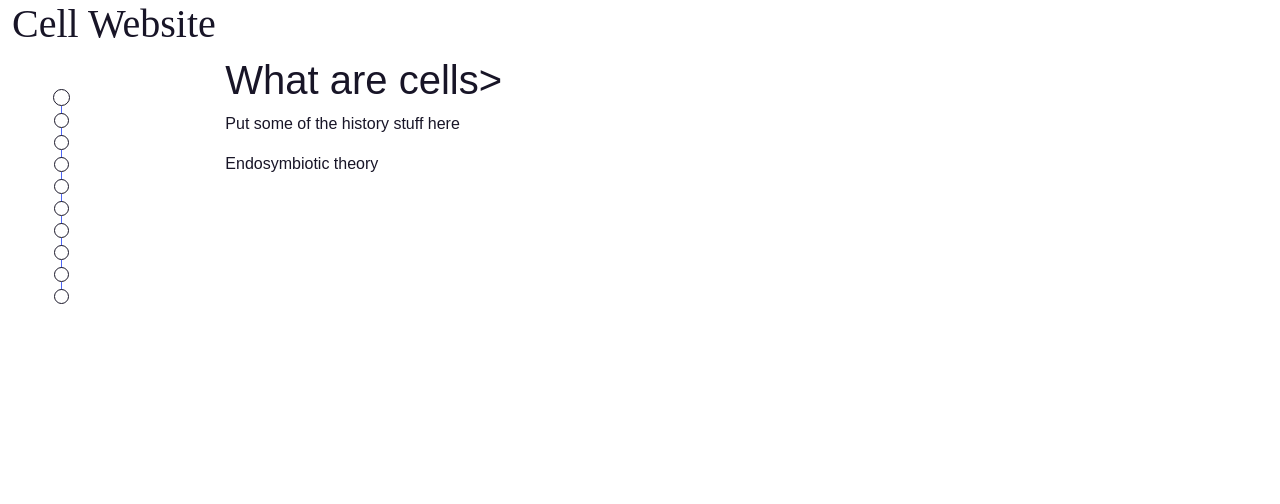
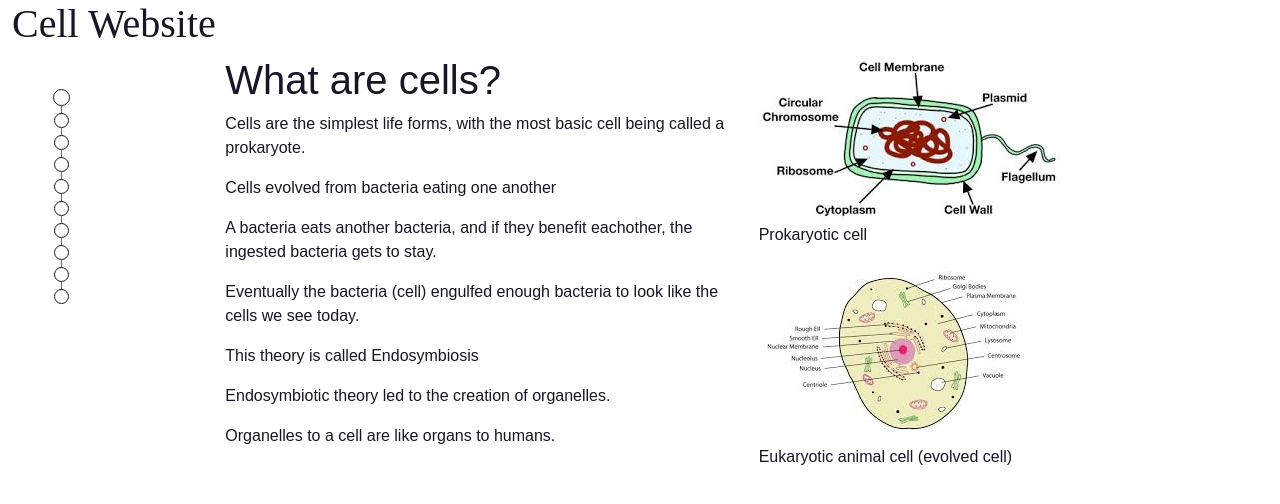
Before and after one commit to PringlesArePickles/ShopiroCellWebsite, a Flask app: page / in a window 1280 px wide. Shown: the part 56-560 px from the top of the page. Run offline with Flask 3, Linux system fonts and the light colour scheme; some web fonts are replaced.

Commit message:
Made it so that you can have multiple columns within one page. Ex there are 2 elements with "page1" id that make up the whole of page 1.

```diff
--- a/Website/static/style.css
+++ b/Website/static/style.css
@@ -161,3 +161,20 @@ li {
   font-weight: 400;
   font-style: normal;
 }
+
+table {
+  border-radius: 5px !important;
+  display: flex;
+  justify-content: space-between;
+}
+
+td {
+  border: 1px solid #ddd;
+  padding: 8px;
+}
+
+th {
+  border: 1px solid #ddd;
+  padding: 8px;
+  background-color: #bababa;
+}
--- a/Website/templates/index.html
+++ b/Website/templates/index.html
@@ -82,13 +82,35 @@
         </div>
     </div>
     <div class="col position-relative" id="page1">
-        <h1>What are cells></h1>
-        <p>Put some of the history stuff here</p>
-        <p>Endosymbiotic theory</p>
+        <h1>What are cells?</h1>
+        <p>Cells are the simplest life forms, with the most basic cell being called a prokaryote. </p>
+        <p>Cells evolved from bacteria eating one another</p>
+        <p>A bacteria eats another bacteria, and if they benefit eachother, the ingested bacteria gets to stay.</p>
+        <p>Eventually the bacteria (cell) engulfed enough bacteria to look like the cells we see today.</p>
+        <p>This theory is called Endosymbiosis</p>
+        <p>Endosymbiotic theory led to the creation of organelles.</p>
+        <p>Organelles to a cell are like organs to humans.</p>
+    </div>
+    <div class="col position-relative" id="page1">
+        <div class="row-2">
+            <div class="col">
+                <img src="{{ url_for('static', filename='prokaryote.jpeg') }}">
+            </div>
+            <div class="col">
+                <p>Prokaryotic cell</p>
+            </div>
+        </div>
+        <div class="row-2">
+            <div class="col">
+                <img src="{{url_for('static', filename='eukaryote.jpeg')}}">
+            </div>
+            <div class="col">
+                <p>Eukaryotic animal cell (evolved cell)</p>
+            </div>
+        </div>
     </div>
     <div class="col position-relative" id="page2">
-        <h1>page 2</h1>
-        <p>Explain because of endosymbiotic theory that plant and animal cells have adapted to be different</p>
+        <h1>Put some of the scientists and stuff here</h1>
     </div>
     <div class="col position-relative" id="page3">
         <h1>page 3</h1>
@@ -159,8 +181,6 @@
                     <p class="faculty-glyphic-regular">This organelle does stuff</p>
                 </div>
             </div>
-
-
          </label>
         <label id="plantPopup2" class="plantPopupLabel">
             <div class="row">
@@ -202,7 +222,30 @@
         <h1>page 8</h1>
     </div>
     <div class="col position-relative" id="page9">
-        <h1>page 9</h1>
+        <h1>Plant vs. Animal</h1>
+        <p>Because of Endosymbiotic Theory, cells have evolved into different categories, most commonly plant and animal, each with different characteristics and functions.</p>
+        <table>
+            <tr>
+                <th>Plant</th>
+                <th>Animal</th>
+            </tr>
+            <tr>
+                <td>Have a cell wall</td>
+                <td>Do not have a cell wall</td>
+            </tr>
+            <tr>
+                <td>Has a large, central vacuole</td>
+                <td>Has a vacuole, but is smaller and off to the side</td>
+            </tr>
+            <tr>
+                <td>Has a smaller nucleus off to the side</td>
+                <td>Has a larger, more central nucleus</td>
+            </tr>
+            <tr>
+                <td>Contains no centrioles inside the MTOC</td>
+                <td>Contains centrioles inside the MTOC</td>
+            </tr>
+        </table>
     </div>
     <div class="col position-relative" id="page10">
         <h1>page 10</h1>
--- a/Website/templates/layout.html
+++ b/Website/templates/layout.html
@@ -29,7 +29,7 @@
                       <div class="collapse navbar-collapse" id="navbarSupportedContent">
                         <ul class="navbar-nav me-auto mb-2 mb-lg-0">
                           <li class="nav-item">
-                            <a class="nav-link active" aria-current="page" href="#">Startpage</a>
+                            <a class="nav-link active" aria-current="page" href="/index">Startpage</a>
                           </li>
                           <li class="nav-item">
                             <a class="nav-link" href="/quiz">Quiz Yourself</a>
```
Also changed, not shown: Website/static/pageSelect.js (+16 -154 lines), todo.md (+1 -0 lines), Website/static/eukaryote.jpeg (added), Website/static/prokaryote.jpeg (added).
